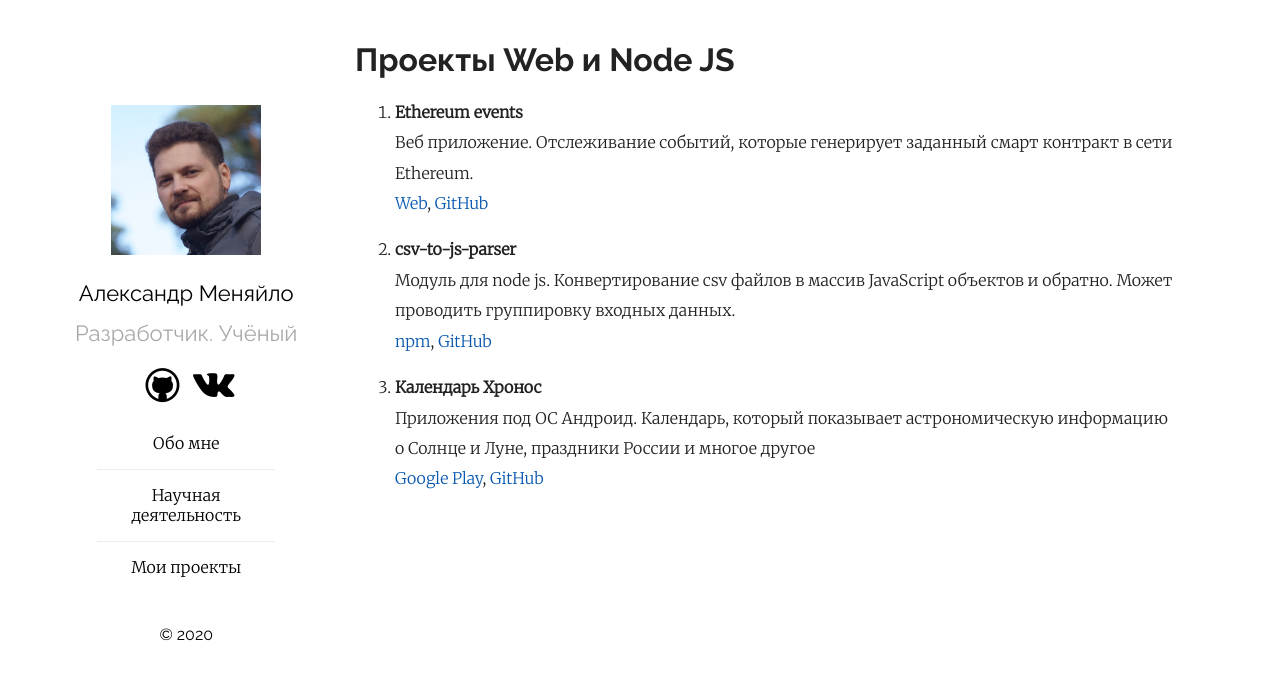
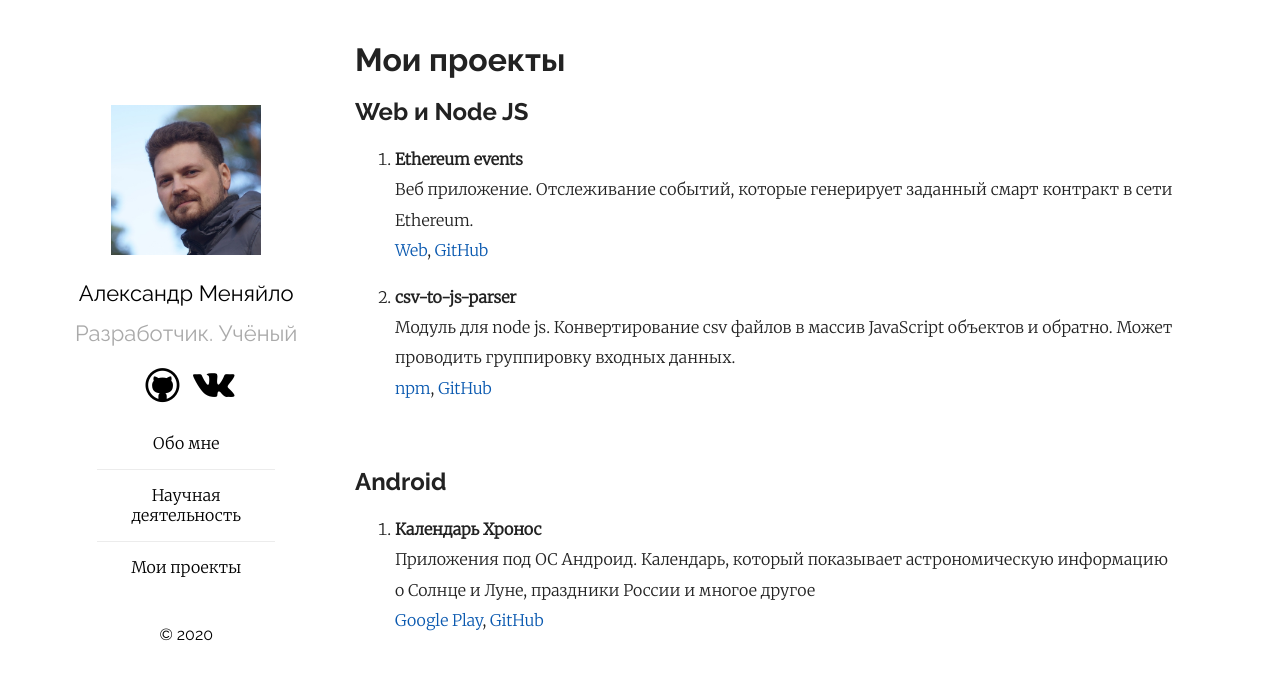
Before and after one commit to Mendeo/mendeo.github.io, a Jekyll site: the page built from projects.md, in a window 1280 px wide. Shown: the top 680 px of the page. Built offline with Jekyll 4.4.1, drawn with Linux system fonts in a browser that asks for light colours; our own code applies the rules of GitHub Pages for plain Markdown files.

Commit message:
Добавил информацию о проектах. Исправил описание.

```diff
--- a/_config.yml
+++ b/_config.yml
@@ -1,7 +1,7 @@
-title: My Page
+title: Aleksandr Menyaylo
 author: Mendeo
 email: thesolve@mail.ru
-description: Это персональный сайт Александра Меняйло.
+description: Персональный сайт Александра Меняйло.
 show_excerpts: true # set to true to show excerpts on the homepage
 
 # Minima date format
--- a/projects.md
+++ b/projects.md
@@ -1,7 +1,8 @@
 ---
 layout: page
 ---
-# Проекты Web и Node JS
+# Мои проекты
+## Web и Node JS
 1. **Ethereum events**<br>
 Веб приложение. Отслеживание событий, которые генерирует заданный смарт контракт в сети Ethereum.<br>
 [Web](https://ethererum-events.com), [GitHub](https://github.com/Mendeo/ethereum-events)
@@ -10,6 +11,8 @@ layout: page
 Модуль для node js. Конвертирование csv файлов в массив JavaScript объектов и обратно. Может проводить группировку входных данных.<br>
 [npm](https://www.npmjs.com/package/csv-to-js-parser), [GitHub](https://github.com/Mendeo/csv-to-js-parser)
 
+<br>
+## Android
 1. **Календарь Хронос**<br>
 Приложения под ОС Андроид. Календарь, который показывает астрономическую информацию о Солнце и Луне, праздники России и многое другое<br>
 [Google Play](https://play.google.com/store/apps/details?id=ru.mendeo.chronos), [GitHub](https://github.com/Mendeo/Chronos)
```
